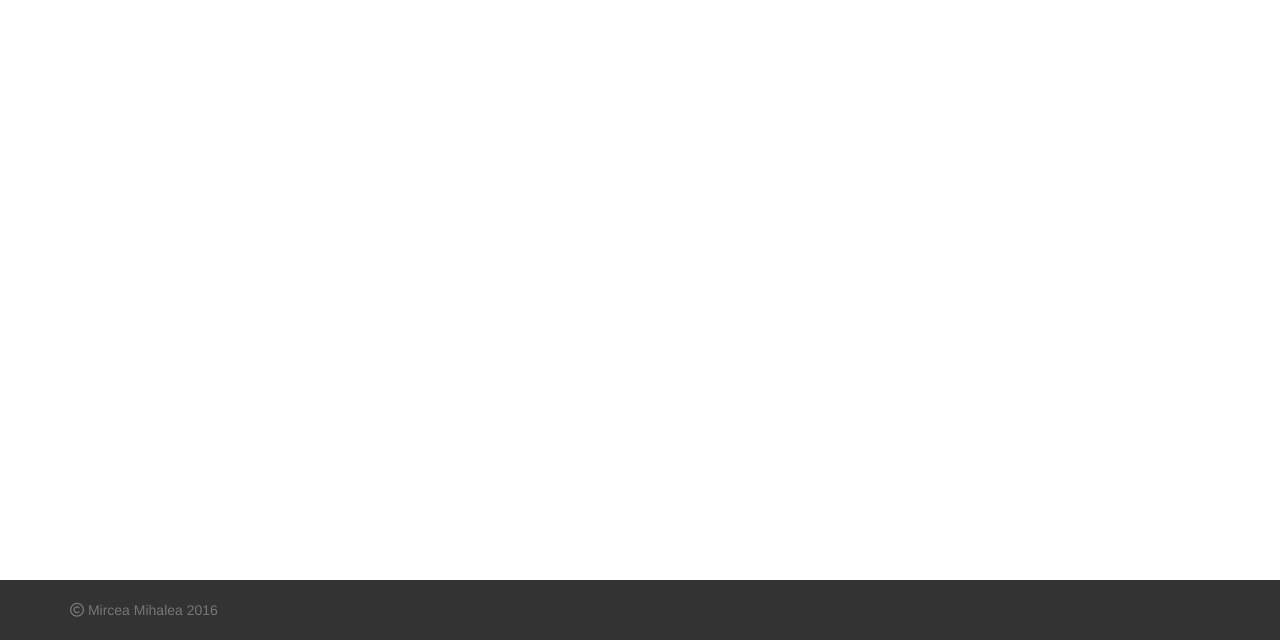
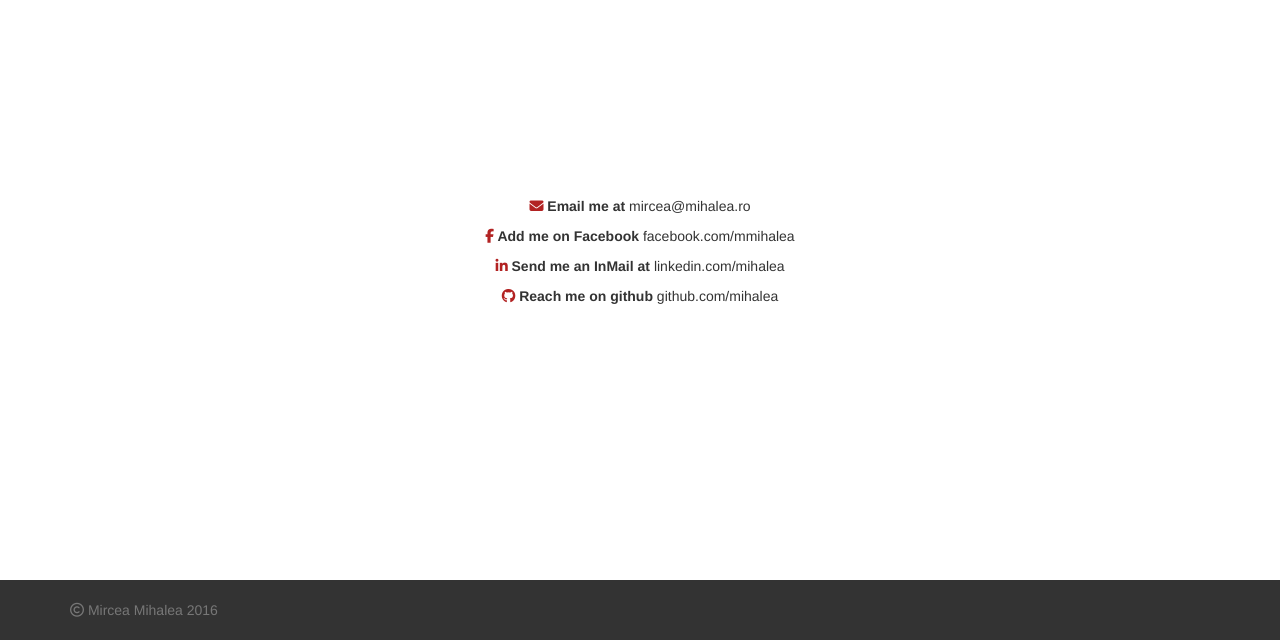
Before and after one commit to mihalea/reflection, a Django app: page /contact/ in a window 1280 px wide. Shown: the part 160-800 px from the top of the page. Run offline with Django 3.2, Linux system fonts and the light colour scheme; style sheets or scripts are compiled from the project's sources; some libraries are stand-ins or nearby versions.

Commit message:
Add a mockup contact page

```diff
--- a/projects/templates/projects/contact.html
+++ b/projects/templates/projects/contact.html
@@ -2,6 +2,17 @@
 
 {% block title %}Contact // {{ block.super }}{% endblock %}
 
-{%  block content %}
+{% block content %}
+
+  <div class="container">
+    <div class="contact">
+      <p><strong><i class="fa fa-envelope" aria-hidden="true"></i> Email me at</strong> mircea@mihalea.ro</p>
+      <p><strong><i class="fa fa-facebook" aria-hidden="true"></i> Add me on Facebook</strong> facebook.com/mmihalea</p>
+      <p><strong><i class="fa fa-linkedin" aria-hidden="true"></i> Send me an InMail at</strong> linkedin.com/mihalea</p>
+      <p><strong><i class="fa fa-github" aria-hidden="true"></i> Reach me on github</strong> github.com/mihalea</p>
+    </div>
+  </div>
+
+
   {{ block.super }}
 {% endblock %}
--- a/static/css/base.scss
+++ b/static/css/base.scss
@@ -103,3 +103,12 @@ body {
     line-height: 52px;
   }
 }
+
+.contact {
+  text-align: center;
+  padding-top: 20%;
+
+  .fa {
+    color: firebrick;;
+  }
+}
```
